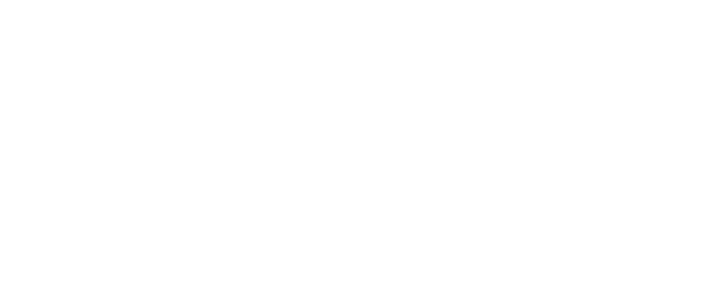
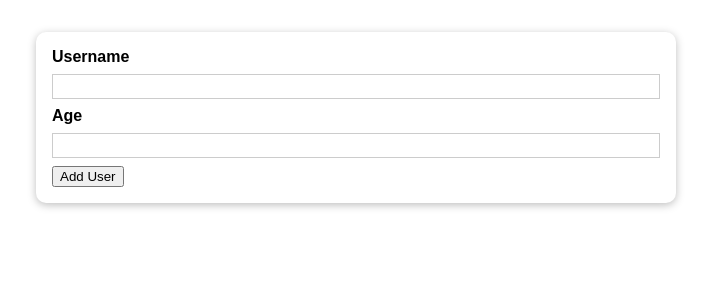
Before and after one commit to rocionadal/react-users, a React (Create React App) app: page / in a window 1280 px wide. Shown: the top 300 px of the page, without its empty margins (284-995 px from the left). Built offline with nearby package versions, Linux system fonts and the light colour scheme.

Commit message:
Create components: Card and AddUser + style

```diff
--- a/src/App.js
+++ b/src/App.js
@@ -1,10 +1,11 @@
 import React from 'react';
+import AddUser from './components/Users/AddUser';
 
 
 function App() {
   return (
     <div>
-
+      <AddUser />
     </div>
   );
 }
--- /dev/null
+++ b/src/components/UI/Card.js
@@ -0,0 +1,7 @@
+import classes from './Card.module.css';
+
+const Card = (props) => {
+  return <div className={`${classes.card} ${props.className}`}>{props.children}</div>;
+};
+
+export default Card;
--- /dev/null
+++ b/src/components/UI/Card.module.css
@@ -0,0 +1,5 @@
+.card {
+  background: white;
+  box-shadow: 0 2px 8px rgba(0, 0, 0, 0.26);
+  border-radius: 10px;
+}
--- /dev/null
+++ b/src/components/Users/AddUser.js
@@ -0,0 +1,21 @@
+import Card from '../UI/Card';
+import classes from './AddUser.module.css';
+
+const AddUser = props => {
+  const addUserHandler = (event) => {
+    event.preventDefault();
+  }
+  return (
+    <Card className={classes.input}>
+      <form onSubmit={addUserHandler}>
+        <label htmlFor="username">Username</label>
+        <input id='username' type="text" />
+        <label htmlFor="age">Age</label>
+        <input id='age' type="number" />
+        <button type="submit">Add User</button>
+      </form>
+    </Card>
+  )
+}
+
+export default AddUser;
--- /dev/null
+++ b/src/components/Users/AddUser.module.css
@@ -0,0 +1,26 @@
+.input {
+  margin: 2rem auto;
+  padding: 1rem;
+  width: 90%;
+  max-width: 40rem;
+}
+
+.input label {
+  display: block;
+  font-weight: bold;
+  margin-bottom: 0.5rem;
+}
+
+.input input {
+  font: inherit;
+  display: block;
+  width: 100%;
+  border: 1px solid #ccc;
+  padding: 0.15rem;
+  margin-bottom: 0.5rem;
+}
+
+.input input:focus {
+  outline: none;
+  border-color: #4f005f;
+}
```
